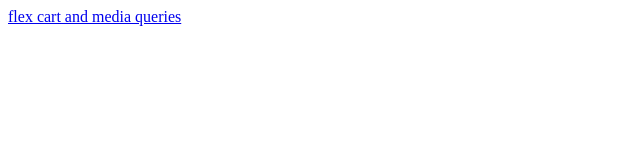
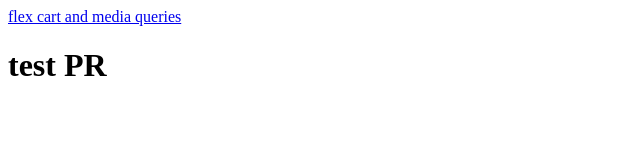
Before and after one commit to zadokd26/W211221MR----2022.01.25, a plain HTML site: page index.html in a window 1280 px wide. Shown: the whole page, without its empty margins (0-640 px from the left). Drawn offline with Linux system fonts and the light colour scheme.

Commit message:
Update index.html

```diff
--- a/index.html
+++ b/index.html
@@ -10,5 +10,8 @@
     <a href="./flex cart and media queries/index.html"
       >flex cart and media queries</a
     >
+
+
+    <h1>test PR</h1>
   </body>
 </html>
```
